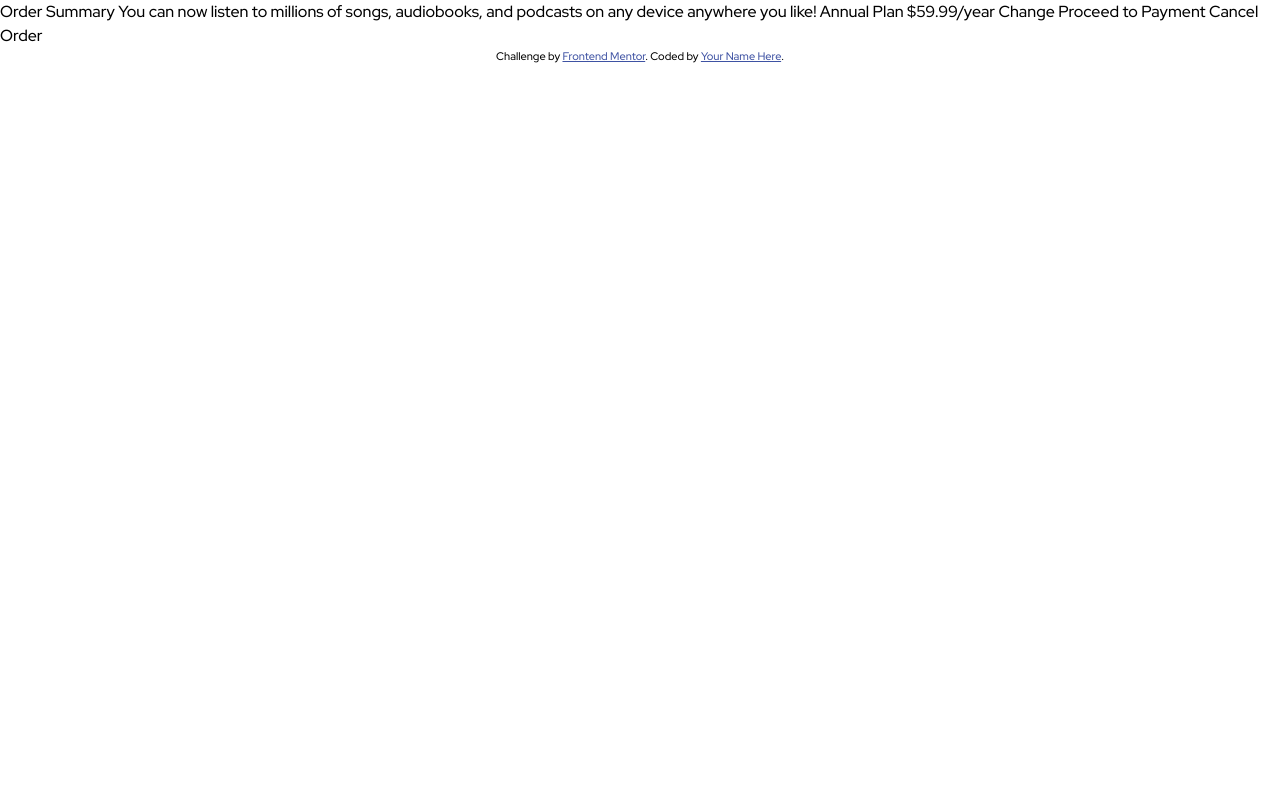
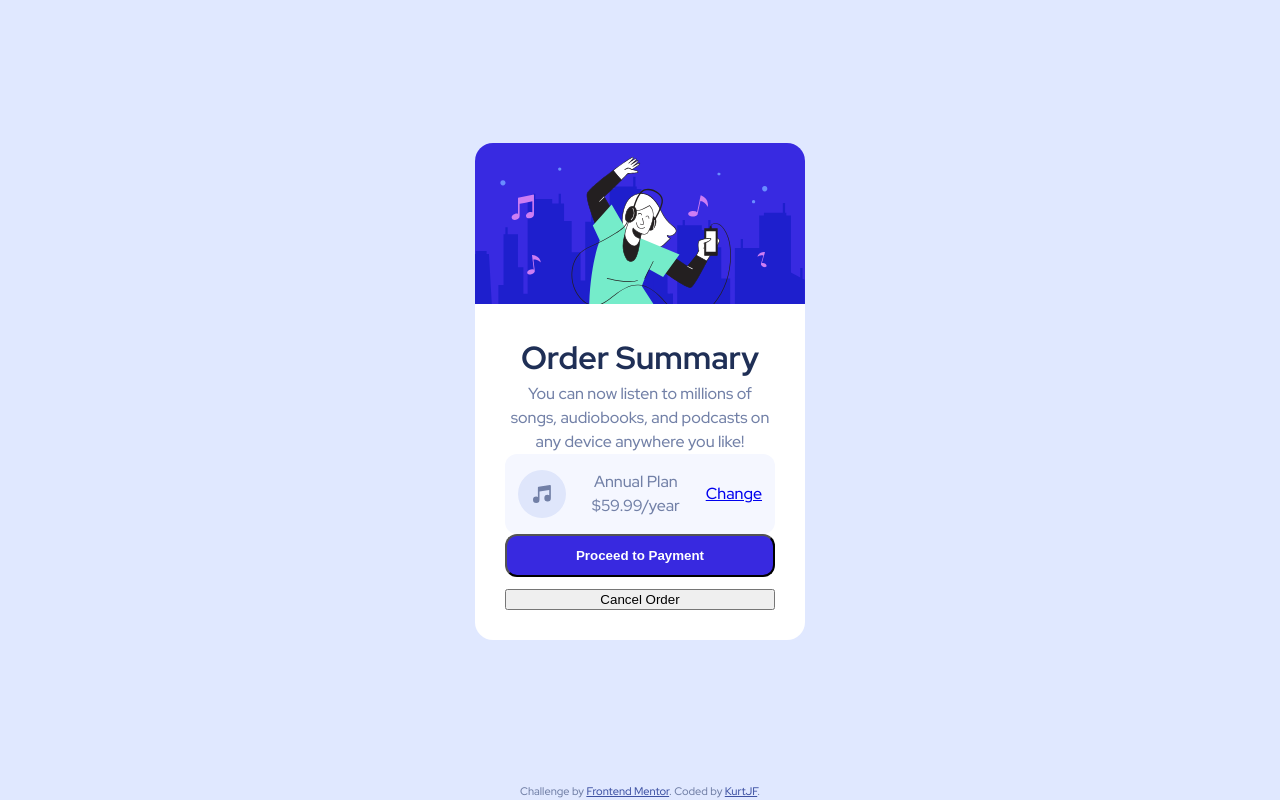
Before and after one commit to KurtJF/frontend-mentor, a plain HTML site: page order-summary/index.html in a window 1280 px wide. Drawn offline with Linux system fonts and the light colour scheme.

Commit message:
css: initial styling for card

```diff
--- a/order-summary/index.html
+++ b/order-summary/index.html
@@ -14,7 +14,7 @@
     <link rel="preconnect" href="https://fonts.googleapis.com" />
     <link rel="preconnect" href="https://fonts.gstatic.com" crossorigin />
     <link
-      href="https://fonts.googleapis.com/css2?family=League+Spartan:wght@400;500;700&family=Outfit:wght@400;700&family=Red+Hat+Display:wght@500;700;900&family=Roboto+Mono:wght@600&display=swap"
+      href="https://fonts.googleapis.com/css2?family=Red+Hat+Display:wght@500;700;900&display=swap"
       rel="stylesheet"
     />
     <!-- css link -->
@@ -23,15 +23,36 @@
     <title>Frontend Mentor | Order summary card</title>
   </head>
   <body>
-    Order Summary You can now listen to millions of songs, audiobooks, and
-    podcasts on any device anywhere you like! Annual Plan $59.99/year Change
-    Proceed to Payment Cancel Order
-
+    <main class="card-container">
+      <img
+        src="./images/illustration-hero.svg"
+        alt="picture of an illustrated girl listening to music and dancing"
+      />
+      <div class="container">
+        <h1>Order Summary</h1>
+        <p>
+          You can now listen to millions of songs, audiobooks, and podcasts on
+          any device anywhere you like!
+        </p>
+        <div class="price-container">
+          <img src="./images/icon-music.svg" alt="music note icon" />
+          <ul>
+            <li class="plan">Annual Plan</li>
+            <li class="price">$59.99/year</li>
+          </ul>
+          <a href="#">Change</a>
+        </div>
+        <div class="button-container">
+          <button class="button-payment">Proceed to Payment</button>
+          <button class="button-cancel">Cancel Order</button>
+        </div>
+      </div>
+    </main>
     <footer class="attribution">
       Challenge by
       <a href="https://www.frontendmentor.io?ref=challenge" target="_blank"
         >Frontend Mentor</a
-      >. Coded by <a href="#">Your Name Here</a>.
+      >. Coded by <a href="https://github.com/KurtJF">KurtJF</a>.
     </footer>
   </body>
 </html>
--- a/order-summary/styles.css
+++ b/order-summary/styles.css
@@ -25,17 +25,84 @@ body {
   text-rendering: optimizeSpeed;
   line-height: 1.5;
 }
+
+/* Make images easier to work with */
+img,
+picture {
+  max-width: 100%;
+  display: block;
+}
 /* START */
 :root {
   --pale-blue: hsl(225, 100%, 94%);
   --bright-blue: hsl(245, 75%, 52%);
-  --lighter-blue: hsl(225, 100%, 98%);
+  --very-pale-blue: hsl(225, 100%, 98%);
   --desaturated-blue: hsl(224, 23%, 55%);
   --dark-blue: hsl(223, 47%, 23%);
 }
 
 body {
-  font-family: "red hat display", sans-serif;
+  font-family: "Red Hat Display", sans-serif;
+  text-align: center;
+  background-color: var(--pale-blue);
+  display: flex;
+  justify-content: center;
+  align-items: center;
+  flex-direction: column;
+  color: var(--desaturated-blue);
+}
+
+.card-container {
+  width: 330px;
+  margin: auto;
+}
+
+.card-container img {
+  border-radius: 18px 18px 0px 0px;
+}
+
+.container {
+  padding: 30px;
+  background-color: white;
+  border-radius: 0px 0px 18px 18px;
+}
+
+h1 {
+  color: var(--dark-blue);
+}
+
+.price-container {
+  background-color: var(--very-pale-blue);
+  display: flex;
+  justify-content: space-around;
+  align-items: center;
+  border-radius: 12px;
+}
+
+ul,
+li {
+  list-style: none;
+  padding: 0;
+}
+
+.button-container {
+  display: flex;
+  flex-direction: column;
+  gap: 12px;
+}
+
+.button {
+  outline: none;
+  border: none;
+  text-decoration: none;
+}
+
+.button-payment {
+  background-color: var(--bright-blue);
+  color: white;
+  font-weight: 700;
+  padding: 12px;
+  border-radius: 12px;
 }
 
 .attribution {
@@ -45,3 +112,13 @@ body {
 .attribution a {
   color: hsl(228, 45%, 44%);
 }
+/* hover */
+button,
+a:hover {
+  cursor: pointer;
+}
+/*
+.button-payment:hover,
+.button-payment:focus {
+  background-color: var(--desaturated-blue);
+} */
```
